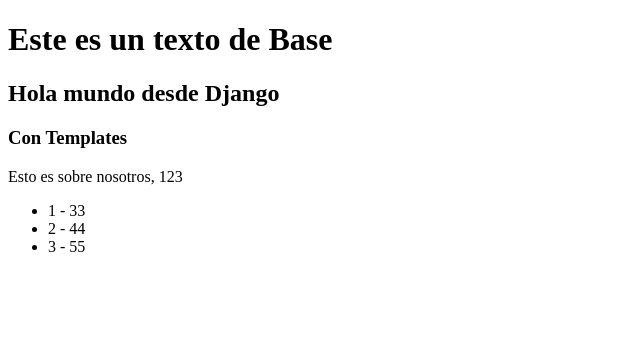
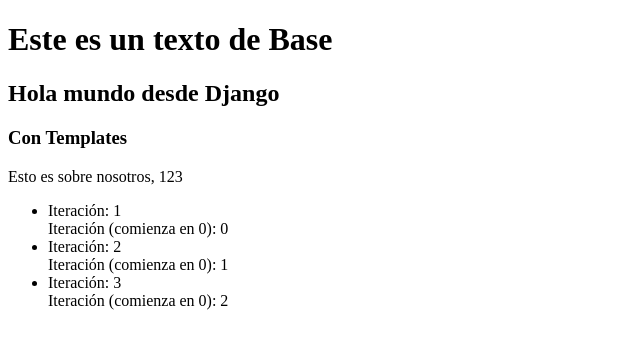
Before and after one commit to Eduardo-P/pw2-Teoria-Django, a Django app: page / in a window 1280 px wide. Shown: the part 88-437 px from the top of the page, without its empty margins (0-640 px from the left). Run offline with Django 5.2, Linux system fonts and the light colour scheme.

Commit message:
Utilizando la variable 'counter0' de forloop, que devuelve el numero actual de iteraciones del bucle comenzando en 0

```diff
--- a/listaContactos/templates/home.html
+++ b/listaContactos/templates/home.html
@@ -15,7 +15,10 @@
         </p>
         <ul>
             {% for myItem in myList %}
-                <li>{{forloop.counter}} - {{ myItem }}</li>
+                <li>
+                    Iteración: {{forloop.counter}}<br>
+                    Iteración (comienza en 0): {{ forloop.counter0 }}<br>
+                </li>
             {% endfor %}
         </ul/>
         {% endblock %}
```
